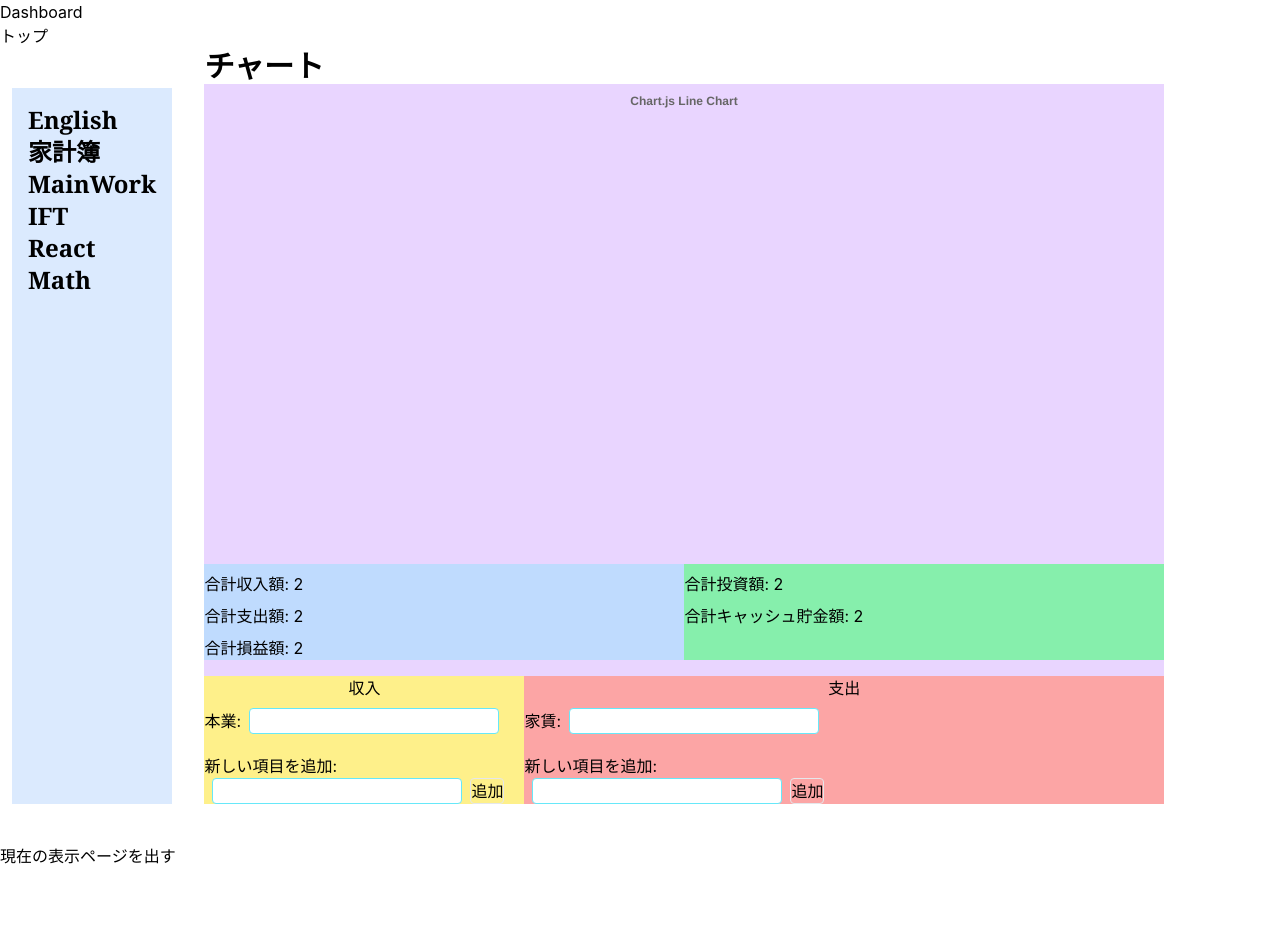
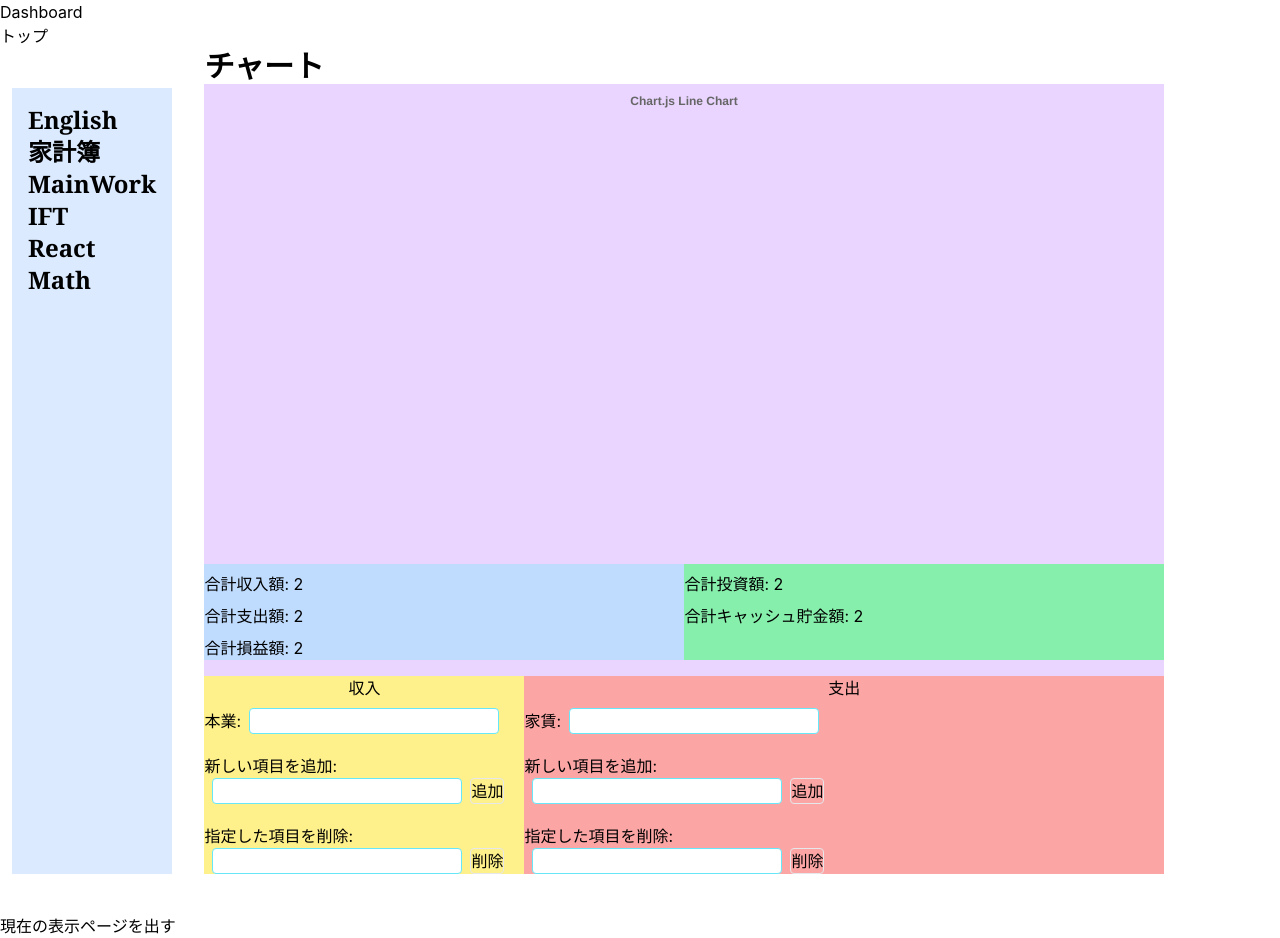
Before and after one commit to tarorin0305/study-tracker, a React (Create React App) app: page /expenses in a window 1280 px wide. Before the commit the page ends 868 px from the top, so only its background shows below. Built offline with nearby package versions, Linux system fonts and the light colour scheme; no server answers.

Commit message:
削除動線を追加 項目追加後にフォームのvalueをクリアするようにした

```diff
--- a/src/components/AddForm.tsx
+++ b/src/components/AddForm.tsx
@@ -8,6 +8,7 @@ const AddForm = ({ setNewItem = (f: any) => f }) => {
       name: newItemName,
       path: 'path' //動的になるよう修正
     })
+    setNewItemName('')
     console.log(event.target)
   }
   return (
@@ -16,7 +17,7 @@ const AddForm = ({ setNewItem = (f: any) => f }) => {
         <label>
           新しい項目を追加:
           <br/>
-          <input onChange={event => setNewItemName(event.target.value)} type="text" className='ml-2 border border-cyan-300 rounded' />
+          <input value={newItemName} onChange={event => setNewItemName(event.target.value)} type="text" className='ml-2 border border-cyan-300 rounded' />
         </label>
         <button className="ml-2 border rounded">追加</button>
       </form>
--- /dev/null
+++ b/src/components/DeleteForm.tsx
@@ -0,0 +1,25 @@
+import { useState } from "react"
+
+const DeleteForm = ({removeItem = (f: any) => f}) => {
+  const [removalItemName, setRemovalItemName] = useState('')
+
+  const removeItemByName = (event: any) => {
+    event.preventDefault();
+    removeItem(removalItemName);
+  }
+
+  return (
+    <>
+      <form onSubmit={removeItemByName} className='mt-5'>
+        <label>
+          指定した項目を削除:
+          <br/>
+          <input onChange={event => setRemovalItemName(event.target.value)} type="text" className='ml-2 border border-cyan-300 rounded' />
+        </label>
+        <button className="ml-2 border rounded">削除</button>
+      </form>
+    </>
+  )
+}
+
+export default DeleteForm
--- a/src/components/ExpensesDashboard.tsx
+++ b/src/components/ExpensesDashboard.tsx
@@ -2,6 +2,7 @@ import { useEffect, useState } from 'react';
 import { getRandomInt } from '../utils/fakeData'
 import FormList from './FormList'
 import AddForm from './AddForm';
+import DeleteForm from './DeleteForm';
 import {
   Chart as ChartJS,
   CategoryScale,
@@ -78,6 +79,16 @@ const ExpensesDashboard = () => {
     setOutcomeItems(newOutcomeItems);
   }
 
+  const removeNewIncomeItem = (removeItemName: string) => {
+    const newIncomeItems = [...incomeItems].filter((item) => item.name !== removeItemName);
+    setIncomeItems(newIncomeItems);
+  }
+
+  const removeNewOutcomeItem = (removeItemName: string) => {
+    const newOutcomeItems = [...outcomeItems].filter((item) => item.name !== removeItemName);
+    setOutcomeItems(newOutcomeItems);
+  }
+
   return (
     <div className="chart-group w-3/4">
       <h2 className="text-3xl font-bold">チャート</h2>
@@ -101,10 +112,12 @@ const ExpensesDashboard = () => {
           <div className='input-income w-1/3 bg-yellow-200'>
             <FormList title="収入" items={incomeItems}/>
             <AddForm setNewItem={setNewIncomeItem}/>
+            <DeleteForm removeItem={removeNewIncomeItem}/>
           </div>
           <div className='input-outcome w-2/3 bg-red-300'>
             <FormList title="支出" items={outcomeItems}/>
             <AddForm setNewItem={setNewOutcomeItem}/>
+            <DeleteForm removeItem={removeNewOutcomeItem}/>
           </div>
         </div>
       </div>
```
